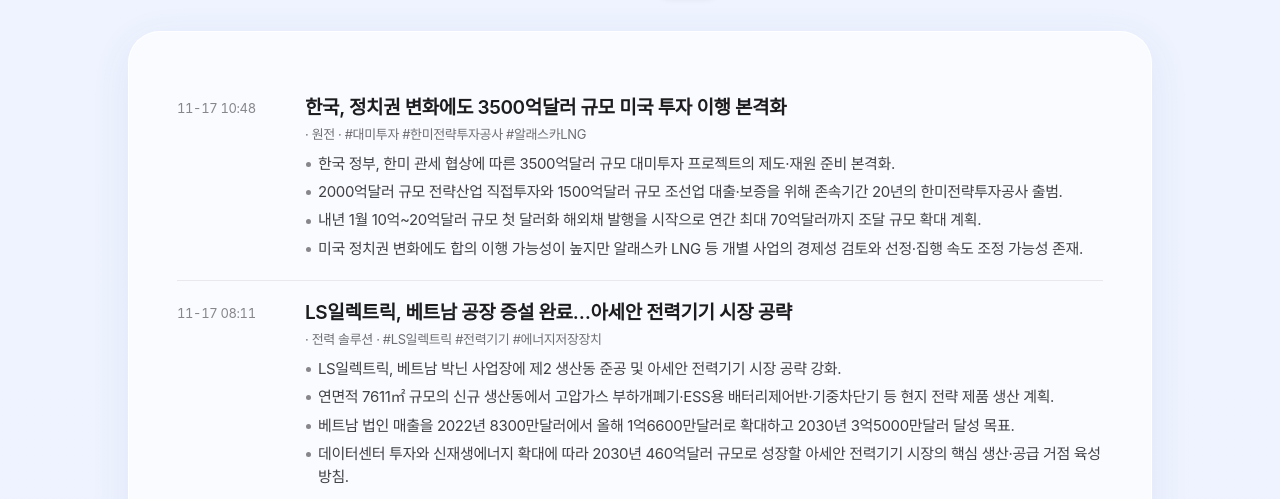
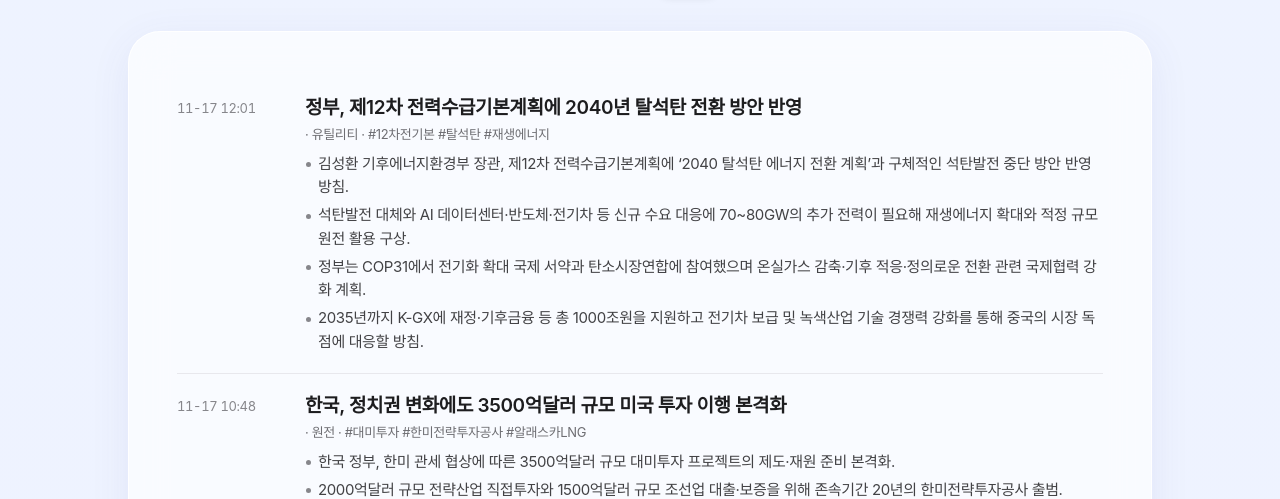
Before and after one commit to Taehyoung0429/power, a plain HTML site: page news.html in a window 1280 px wide. Shown: the part 324-823 px from the top of the page. Drawn offline with Linux system fonts and the light colour scheme.

Commit message:
사이트 갱신 2026-11-17 15:45

```diff
--- a/news.html
+++ b/news.html
@@ -24,7 +24,8 @@
 <main class="page-in"><section class="hero" style="padding-bottom:20px"><div class="wrap"><h1 class="h1 reveal">뉴스</h1>
 <div class="reveal d2" style="margin-top:28px;display:flex;gap:14px;justify-content:center;flex-wrap:wrap"><input class="search" id="nq" placeholder="기업, 키워드 검색">
 <div class="seg" id="nSeg"><button data-v="all" class="on">전체</button><button data-v="power">전력 솔루션</button><button data-v="nuclear">원전</button><button data-v="energy">글로벌 에너지</button><button data-v="utility">유틸리티</button></div></div></div></section>
-<section style="padding:10px 0 90px"><div class="wrap"><div id="nFilter" class="small" hidden style="margin-bottom:10px"></div><div class="list"><div class="item" data-sec="nuclear" data-link="https://biz.heraldcorp.com/article/10939529?ref=naver"><div class="d">11-17 10:48</div><div><a class="tt" href="https://biz.heraldcorp.com/article/10939529?ref=naver" target="_blank" rel="noopener">한국, 정치권 변화에도 3500억달러 규모 미국 투자 이행 본격화</a>
+<section style="padding:10px 0 90px"><div class="wrap"><div id="nFilter" class="small" hidden style="margin-bottom:10px"></div><div class="list"><div class="item" data-sec="utility" data-link="https://www.dailian.co.kr/news/view/1715812/?sc=Naver"><div class="d">11-17 12:01</div><div><a class="tt" href="https://www.dailian.co.kr/news/view/1715812/?sc=Naver" target="_blank" rel="noopener">정부, 제12차 전력수급기본계획에 2040년 탈석탄 전환 방안 반영</a>
+<div class="meta"> · 유틸리티 · #12차전기본 #탈석탄 #재생에너지</div><div class="sm"><ul class="nb"><li>김성환 기후에너지환경부 장관, 제12차 전력수급기본계획에 ‘2040 탈석탄 에너지 전환 계획’과 구체적인 석탄발전 중단 방안 반영 방침.</li><li>석탄발전 대체와 AI 데이터센터·반도체·전기차 등 신규 수요 대응에 70~80GW의 추가 전력이 필요해 재생에너지 확대와 적정 규모 원전 활용 구상.</li><li>정부는 COP31에서 전기화 확대 국제 서약과 탄소시장연합에 참여했으며 온실가스 감축·기후 적응·정의로운 전환 관련 국제협력 강화 계획.</li><li>2035년까지 K-GX에 재정·기후금융 등 총 1000조원을 지원하고 전기차 보급 및 녹색산업 기술 경쟁력 강화를 통해 중국의 시장 독점에 대응할 방침.</li></ul></div></div></div><div class="item" data-sec="nuclear" data-link="https://biz.heraldcorp.com/article/10939529?ref=naver"><div class="d">11-17 10:48</div><div><a class="tt" href="https://biz.heraldcorp.com/article/10939529?ref=naver" target="_blank" rel="noopener">한국, 정치권 변화에도 3500억달러 규모 미국 투자 이행 본격화</a>
 <div class="meta"> · 원전 · #대미투자 #한미전략투자공사 #알래스카LNG</div><div class="sm"><ul class="nb"><li>한국 정부, 한미 관세 협상에 따른 3500억달러 규모 대미투자 프로젝트의 제도·재원 준비 본격화.</li><li>2000억달러 규모 전략산업 직접투자와 1500억달러 규모 조선업 대출·보증을 위해 존속기간 20년의 한미전략투자공사 출범.</li><li>내년 1월 10억~20억달러 규모 첫 달러화 해외채 발행을 시작으로 연간 최대 70억달러까지 조달 규모 확대 계획.</li><li>미국 정치권 변화에도 합의 이행 가능성이 높지만 알래스카 LNG 등 개별 사업의 경제성 검토와 선정·집행 속도 조정 가능성 존재.</li></ul></div></div></div><div class="item" data-sec="power" data-link="https://view.asiae.co.kr/article/2026111708112593193"><div class="d">11-17 08:11</div><div><a class="tt" href="https://view.asiae.co.kr/article/2026111708112593193" target="_blank" rel="noopener">LS일렉트릭, 베트남 공장 증설 완료…아세안 전력기기 시장 공략</a>
 <div class="meta"> · 전력 솔루션 · #LS일렉트릭 #전력기기 #에너지저장장치</div><div class="sm"><ul class="nb"><li>LS일렉트릭, 베트남 박닌 사업장에 제2 생산동 준공 및 아세안 전력기기 시장 공략 강화.</li><li>연면적 7611㎡ 규모의 신규 생산동에서 고압가스 부하개폐기·ESS용 배터리제어반·기중차단기 등 현지 전략 제품 생산 계획.</li><li>베트남 법인 매출을 2022년 8300만달러에서 올해 1억6600만달러로 확대하고 2030년 3억5000만달러 달성 목표.</li><li>데이터센터 투자와 신재생에너지 확대에 따라 2030년 460억달러 규모로 성장할 아세안 전력기기 시장의 핵심 생산·공급 거점 육성 방침.</li></ul></div></div></div><div class="item" data-sec="power" data-link="https://www.businesspost.co.kr/BP?command=article_view&amp;num=452077"><div class="d">11-16 15:48</div><div><a class="tt" href="https://www.businesspost.co.kr/BP?command=article_view&amp;num=452077" target="_blank" rel="noopener">대한전선, 2718억 원 규모 싱가포르 400kV 전력망 사업 턴키 수주</a>
 <div class="meta"> · 전력 솔루션 · #대한전선 #싱가포르전력청 #초고압케이블</div><div class="sm"><ul class="nb"><li>대한전선, 싱가포르 전력청과 2718억 원 규모 400kV급 초고압 전력망 프로젝트 턴키 계약 체결.</li><li>2029년 6월까지 초고압 케이블·부속 자재 공급과 전력망 설계·포설·접속·시험 등 전 과정 수행 예정.</li><li>국내 최초 500kV급 초고압 케이블 개발·상용화 기술력을 기반으로 싱가포르 400kV급 전력망 시장 점유율 1위 유지.</li><li>싱가포르 정부의 2029년까지 최대 5조5천억 원 투자 및 송전망 9100km 확장 계획에 따른 추가 수주 기회 기대.</li></ul></div></div></div><div class="item" data-sec="nuclear" data-link="https://www.ekn.kr/web/view.php?key=20261116027320144"><div class="d">11-16 14:30</div><div><a class="tt" href="https://www.ekn.kr/web/view.php?key=20261116027320144" target="_blank" rel="noopener">원자력 발전 공론화 25일 시작…제12차 전력수급기본계획 역할 논의</a>
```
Also changed, not shown: index.html (+1 -1 lines).
